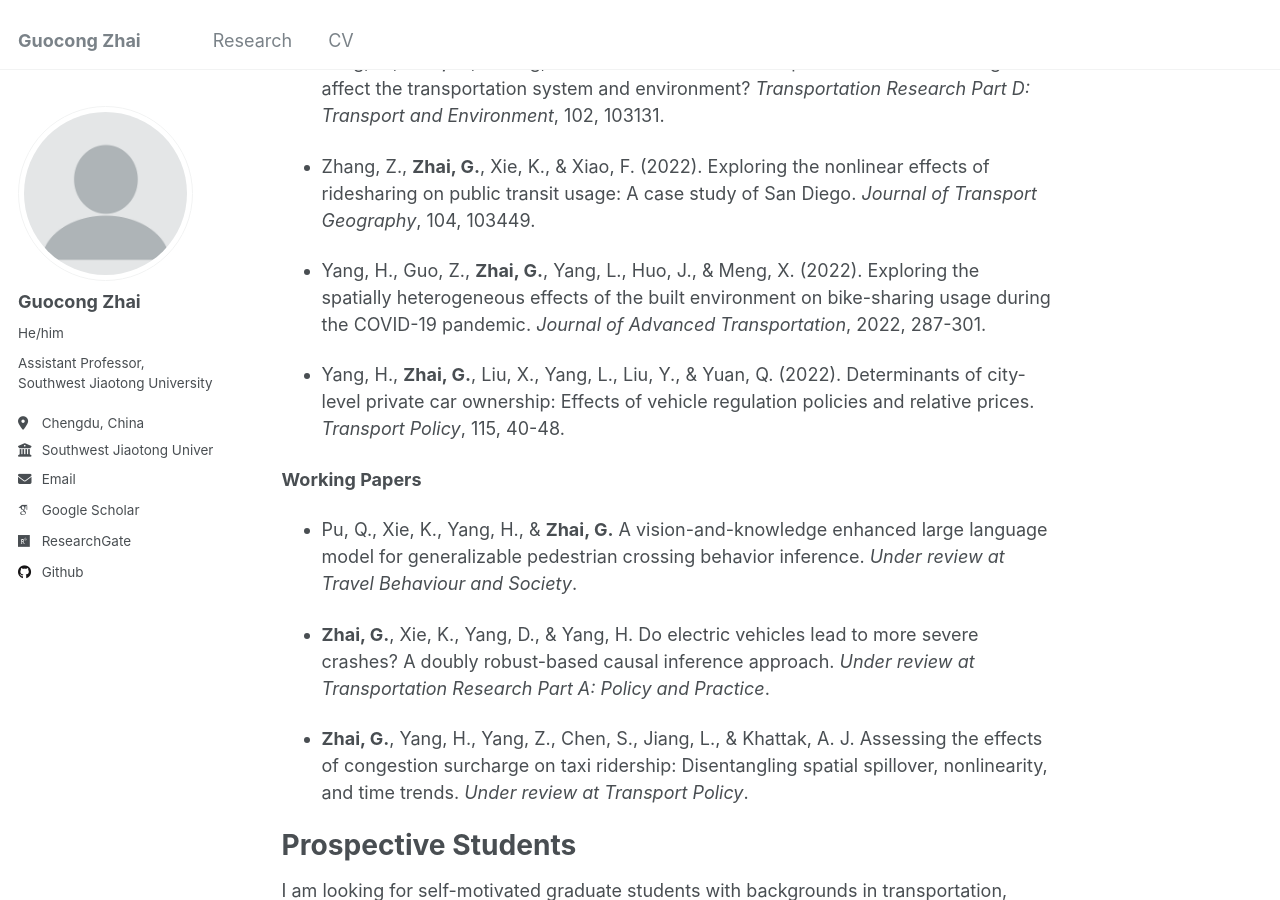
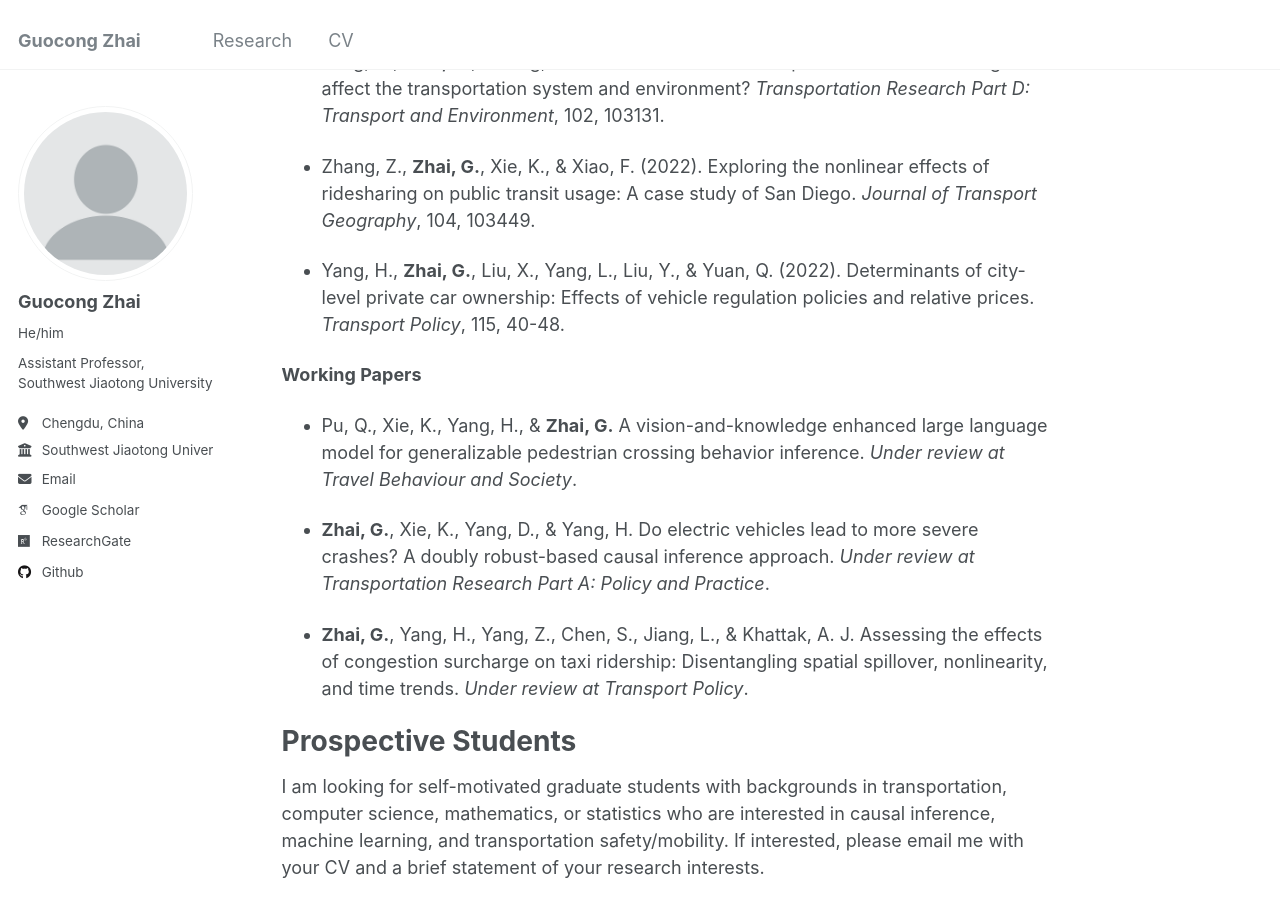
Before and after one commit to gzhai001/gzhai001.github.io, a Jekyll site: the page built from _pages/about.md, in a window 1280 px wide and 900 px high, scrolled down 2588 px. Built offline with Jekyll 4.4.1, drawn with Linux system fonts in a browser that asks for light colours; some web fonts are replaced.

Commit message:
Remove bike-sharing COVID paper per request

```diff
--- a/_pages/about.md
+++ b/_pages/about.md
@@ -62,8 +62,6 @@ You can also find my articles on [my Google Scholar profile](https://scholar.goo
 
 - Zhang, Z., **Zhai, G.**, Xie, K., & Xiao, F. (2022). Exploring the nonlinear effects of ridesharing on public transit usage: A case study of San Diego. *Journal of Transport Geography*, 104, 103449.
 
-- Yang, H., Guo, Z., **Zhai, G.**, Yang, L., Huo, J., & Meng, X. (2022). Exploring the spatially heterogeneous effects of the built environment on bike-sharing usage during the COVID-19 pandemic. *Journal of Advanced Transportation*, 2022, 287-301.
-
 - Yang, H., **Zhai, G.**, Liu, X., Yang, L., Liu, Y., & Yuan, Q. (2022). Determinants of city-level private car ownership: Effects of vehicle regulation policies and relative prices. *Transport Policy*, 115, 40-48.
 
 **Working Papers**
```
